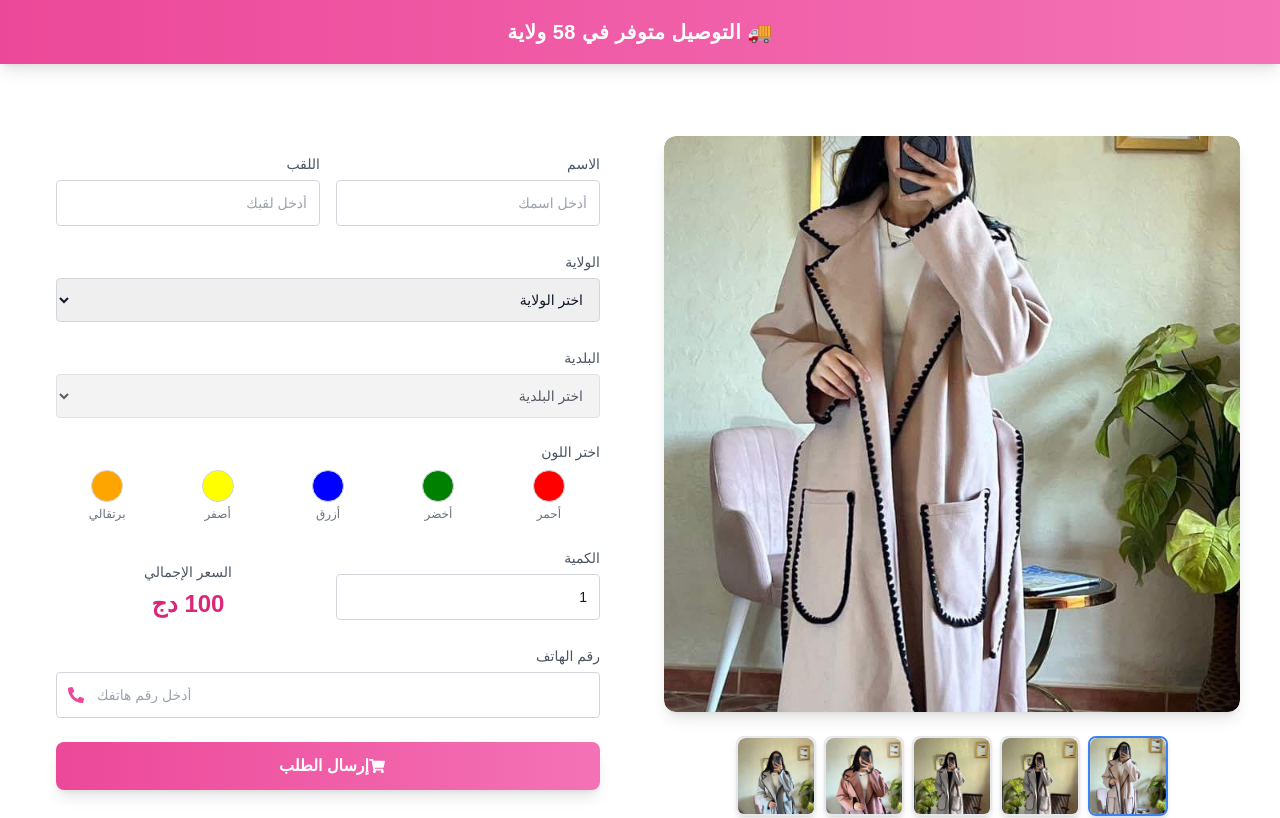
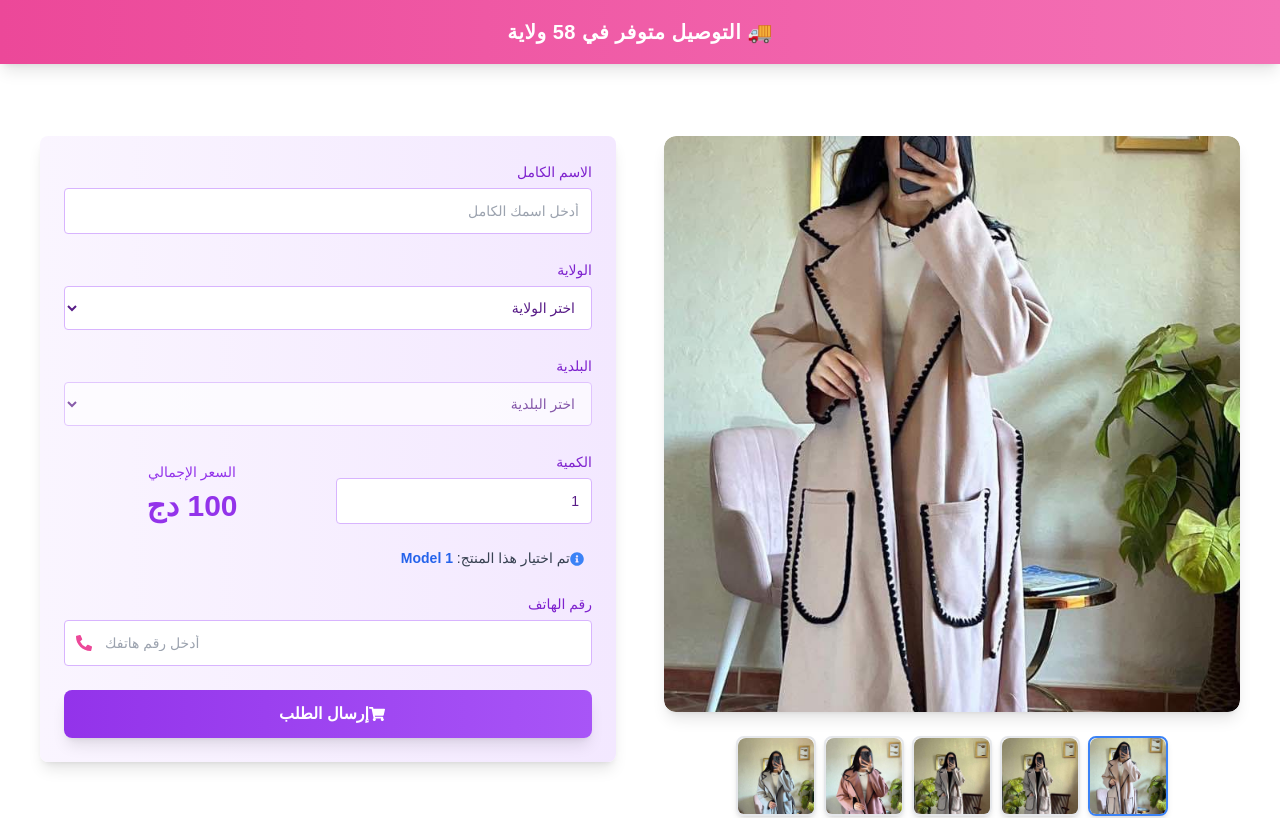
Before and after one commit to jeogo/MG, a Next.js app: page / in a window 1280 px wide. Shown: the top 818 px of the page. Built offline with nearby package versions, Linux system fonts and the light colour scheme.

Commit message:
modified:   src/app/components/Form.tsx 	modified:   src/app/components/ProductFeatures.tsx 	modified:   src/app/components/ProductImage.tsx 	modified:   src/app/page.tsx

```diff
--- a/src/app/components/Form.tsx
+++ b/src/app/components/Form.tsx
@@ -1,6 +1,11 @@
 import React, { useState } from "react";
-import communesData from "../data/communes.json";
-import { FaShoppingCart, FaPhoneAlt } from "react-icons/fa"; // Icons for enhanced visual appeal
+import { FaShoppingCart, FaPhoneAlt, FaInfoCircle } from "react-icons/fa";
+import communesData from "../data/communes.json"; // Adjust the path as necessary
+
+interface Product {
+  src: string;
+  name: string;
+}
 
 interface Commune {
   id: number;
@@ -13,26 +18,16 @@ interface Commune {
   wilaya_name: string;
 }
 
-interface ColorOption {
-  name: string;
-  value: string;
+interface FormProps {
+  selectedProduct: Product;
 }
-
-const colorOptions: ColorOption[] = [
-  { name: "أحمر", value: "red" },
-  { name: "أخضر", value: "green" },
-  { name: "أزرق", value: "blue" },
-  { name: "أصفر", value: "yellow" },
-  { name: "برتقالي", value: "orange" },
-];
 
 const price: number = 100;
 
-const Form: React.FC = () => {
+const Form: React.FC<FormProps> = ({ selectedProduct }) => {
   const [selectedWilayaCode, setSelectedWilayaCode] = useState<string>("");
   const [selectedCommune, setSelectedCommune] = useState<string>("");
   const [communes, setCommunes] = useState<Commune[]>([]);
-  const [selectedColor, setSelectedColor] = useState<string>("");
   const [quantity, setQuantity] = useState<number>(1);
 
   const handleWilayaChange = (e: React.ChangeEvent<HTMLSelectElement>) => {
@@ -46,13 +41,12 @@ const Form: React.FC = () => {
   };
 
   return (
-    <div className="w-full p-4">
+    <div className="w-full p-6 bg-gradient-to-r from-purple-50 to-purple-100 rounded-lg shadow-lg">
       <form className="space-y-6">
-        <div className="grid grid-cols-1 md:grid-cols-2 gap-4">
-          <InputField label="الاسم" placeholder="أدخل اسمك" />
-          <InputField label="اللقب" placeholder="أدخل لقبك" />
-        </div>
+        {/* Full Name Field */}
+        <InputField label="الاسم الكامل" placeholder="أدخل اسمك الكامل" />
 
+        {/* Wilaya Selection */}
         <SelectField
           label="الولاية"
           value={selectedWilayaCode}
@@ -68,6 +62,7 @@ const Form: React.FC = () => {
           }))}
         />
 
+        {/* Commune Selection */}
         <SelectField
           label="البلدية"
           value={selectedCommune}
@@ -81,11 +76,7 @@ const Form: React.FC = () => {
           disabled={communes.length === 0}
         />
 
-        <ColorSelection
-          selectedColor={selectedColor}
-          setSelectedColor={setSelectedColor}
-        />
-
+        {/* Quantity and Price */}
         <div className="grid grid-cols-1 md:grid-cols-2 gap-4 items-end">
           <InputField
             label="الكمية"
@@ -99,6 +90,14 @@ const Form: React.FC = () => {
           <PriceDisplay price={price * quantity} />
         </div>
 
+        {/* Selected Product Display */}
+        <div className="text-sm text-gray-700 mt-4">
+          <FaInfoCircle className="inline-block text-blue-500 mr-2" />
+          <span>تم اختيار هذا المنتج:</span>{" "}
+          <strong className="text-blue-600">{selectedProduct.name}</strong>
+        </div>
+
+        {/* Phone Number Field */}
         <InputField
           label="رقم الهاتف"
           type="tel"
@@ -106,20 +105,22 @@ const Form: React.FC = () => {
           icon={<FaPhoneAlt className="text-pink-500" />}
         />
 
+        {/* Submit Button */}
         <SubmitButton />
       </form>
     </div>
   );
 };
 
+// Input field component
 interface InputFieldProps extends React.InputHTMLAttributes<HTMLInputElement> {
   label: string;
-  icon?: React.ReactNode; // Optional icon prop for additional flair
+  icon?: React.ReactNode;
 }
 
 const InputField: React.FC<InputFieldProps> = ({ label, icon, ...props }) => (
   <label className="block">
-    <span className="text-sm text-gray-600 font-medium">{label}</span>
+    <span className="text-sm text-purple-700 font-medium">{label}</span>
     <div className="relative mt-1">
       {icon && (
         <span className="absolute inset-y-0 left-0 pl-3 flex items-center pointer-events-none">
@@ -127,95 +128,60 @@ const InputField: React.FC<InputFieldProps> = ({ label, icon, ...props }) => (
         </span>
       )}
       <input
-        className={`w-full p-3 pl-10 border border-gray-300 rounded focus:border-pink-500 focus:ring focus:ring-pink-200 transition duration-150 ease-in-out text-sm ${
+        className={`w-full p-3 ${
           icon ? "pl-10" : ""
-        }`}
+        } border border-purple-300 rounded focus:border-purple-500 focus:ring focus:ring-purple-200 transition duration-150 ease-in-out text-sm bg-white text-purple-900`}
         {...props}
       />
     </div>
   </label>
 );
 
-interface SelectFieldProps
-  extends React.SelectHTMLAttributes<HTMLSelectElement> {
+// Select field component
+const SelectField = ({
+  label,
+  options,
+  value,
+  onChange,
+  disabled,
+}: {
   label: string;
   options: { value: string; label: string }[];
-}
-
-const SelectField: React.FC<SelectFieldProps> = ({
-  label,
-  options,
-  ...props
+  value: string;
+  onChange: (e: React.ChangeEvent<HTMLSelectElement>) => void;
+  disabled?: boolean;
 }) => (
   <label className="block">
-    <span className="text-sm text-gray-600 font-medium">{label}</span>
+    <span className="text-sm text-purple-700 font-medium">{label}</span>
     <select
-      className="w-full p-3 mt-1 border border-gray-300 rounded focus:border-pink-500 focus:ring focus:ring-pink-200 transition duration-150 ease-in-out text-sm"
-      {...props}
+      className="w-full p-3 mt-1 border border-purple-300 rounded focus:border-purple-500 focus:ring focus:ring-purple-200 transition duration-150 ease-in-out text-sm bg-white text-purple-900"
+      value={value}
+      onChange={onChange}
+      disabled={disabled}
     >
       <option value="">{`اختر ${label}`}</option>
-      {options.map((option) => (
+      {options.map((option,index) => (
         <option key={option.value} value={option.value}>
-          {option.label}
+        {index+1} - {option.label}
         </option>
       ))}
     </select>
   </label>
 );
 
-interface ColorSelectionProps {
-  selectedColor: string;
-  setSelectedColor: (color: string) => void;
-}
-
-const ColorSelection: React.FC<ColorSelectionProps> = ({
-  selectedColor,
-  setSelectedColor,
-}) => (
-  <fieldset>
-    <legend className="text-sm text-gray-600 font-medium mb-2">
-      اختر اللون
-    </legend>
-    <div className="grid grid-cols-5 gap-2">
-      {colorOptions.map(({ name, value }) => (
-        <label key={value} className="flex flex-col items-center">
-          <input
-            type="radio"
-            value={value}
-            checked={selectedColor === value}
-            onChange={() => setSelectedColor(value)}
-            className="sr-only"
-          />
-          <div
-            className={`w-8 h-8 rounded-full border cursor-pointer transition-transform ${
-              selectedColor === value
-                ? "border-pink-500 scale-110 ring-2 ring-pink-400 shadow-lg"
-                : "border-gray-300 hover:border-gray-400"
-            }`}
-            style={{ backgroundColor: value }}
-          />
-          <span className="mt-1 text-xs text-gray-500">{name}</span>
-        </label>
-      ))}
-    </div>
-  </fieldset>
-);
-
-interface PriceDisplayProps {
-  price: number;
-}
-
-const PriceDisplay: React.FC<PriceDisplayProps> = ({ price }) => (
+// Price display component
+const PriceDisplay = ({ price }: { price: number }) => (
   <div className="text-center">
-    <span className="text-sm text-gray-600 font-medium">السعر الإجمالي</span>
-    <p className="text-2xl font-bold text-pink-600 mt-1">{price} دج</p>
+    <span className="text-sm text-purple-600 font-medium">السعر الإجمالي</span>
+    <p className="text-3xl font-bold text-purple-600 mt-1">{price} دج</p>
   </div>
 );
 
+// Submit button component
 const SubmitButton: React.FC = () => (
   <button
     type="submit"
-    className="w-full py-3 bg-gradient-to-r from-pink-500 to-pink-400 text-white rounded-lg shadow-lg hover:from-pink-600 hover:to-pink-500 focus:outline-none focus:ring-2 focus:ring-pink-400 transition duration-150 ease-in-out text-base font-semibold flex items-center justify-center space-x-2 transform hover:-translate-y-1 active:translate-y-0"
+    className="w-full py-3 bg-gradient-to-r from-purple-600 to-purple-500 text-white rounded-lg shadow-lg hover:from-purple-700 hover:to-purple-600 focus:outline-none focus:ring-2 focus:ring-purple-400 transition duration-150 ease-in-out text-base font-semibold flex items-center justify-center space-x-2 transform hover:-translate-y-1 active:translate-y-0"
   >
     <FaShoppingCart />
     <span>إرسال الطلب</span>
--- a/src/app/components/ProductImage.tsx
+++ b/src/app/components/ProductImage.tsx
@@ -1,10 +1,15 @@
 import React from "react";
 import Image from "next/image";
 
+interface Product {
+  src: string;
+  name: string;
+}
+
 interface ProductImageProps {
-  selectedProduct: string;
-  setSelectedProduct: (image: string) => void;
-  productImages: string[];
+  selectedProduct: Product;
+  setSelectedProduct: (product: Product) => void;
+  productImages: Product[];
 }
 
 const ProductImage: React.FC<ProductImageProps> = ({
@@ -17,8 +22,8 @@ const ProductImage: React.FC<ProductImageProps> = ({
       {/* Main product image */}
       <div className="relative w-full aspect-square overflow-hidden rounded-xl shadow-lg transition-transform transform hover:scale-105">
         <Image
-          src={selectedProduct}
-          alt="Main Product"
+          src={selectedProduct.src}
+          alt={selectedProduct.name}
           height={500}
           width={500}
           priority
@@ -32,13 +37,15 @@ const ProductImage: React.FC<ProductImageProps> = ({
           <div
             key={index}
             className={`w-16 h-16 sm:w-20 sm:h-20 cursor-pointer hover:opacity-80 transition-all rounded-lg shadow-md overflow-hidden flex-shrink-0 border-2 ${
-              selectedProduct === image ? "border-blue-500" : "border-gray-200"
+              selectedProduct.src === image.src
+                ? "border-blue-500"
+                : "border-gray-200"
             }`}
             onClick={() => setSelectedProduct(image)}
           >
             <Image
-              src={image}
-              alt={`Product ${index + 1}`}
+              src={image.src}
+              alt={image.name}
               width={80}
               height={80}
               className="object-cover rounded-lg"
--- a/src/app/page.tsx
+++ b/src/app/page.tsx
@@ -15,11 +15,25 @@ import product3 from "./images/product3.jpg";
 import product4 from "./images/product4.jpg";
 import product5 from "./images/product5.jpg";
 
-// Array of product images
-const productImages = [product1, product2, product3, product4, product5];
+// Define the shape of each product (image and model name)
+interface Product {
+  src: string;
+  name: string;
+}
+
+// Array of product images with model names
+const productImages: Product[] = [
+  { src: product1.src, name: "Model 1" },
+  { src: product2.src, name: "Model 2" },
+  { src: product3.src, name: "Model 3" },
+  { src: product4.src, name: "Model 4" },
+  { src: product5.src, name: "Model 5" },
+];
 
 const Home: React.FC = () => {
-  const [selectedProduct, setSelectedProduct] = useState(productImages[0]);
+  const [selectedProduct, setSelectedProduct] = useState<Product>(
+    productImages[0]
+  );
 
   return (
     <div className="min-h-screen w-full bg-white flex flex-col">
@@ -34,19 +48,15 @@ const Home: React.FC = () => {
             {/* Product Image (left) */}
             <div className="w-full md:w-1/2 p-6">
               <ProductImage
-                selectedProduct={selectedProduct.src}
-                setSelectedProduct={(image) =>
-                  setSelectedProduct(
-                    productImages.find((img) => img.src === image)!
-                  )
-                }
-                productImages={productImages.map((img) => img.src)}
+                selectedProduct={selectedProduct}
+                setSelectedProduct={setSelectedProduct}
+                productImages={productImages}
               />
             </div>
 
             {/* Form Section (right) */}
             <div className="w-full md:w-1/2 p-6">
-              <Form />
+              <Form selectedProduct={selectedProduct} />
             </div>
           </div>
 
```
Also changed, not shown: src/app/components/ProductFeatures.tsx (+19 -24 lines).
